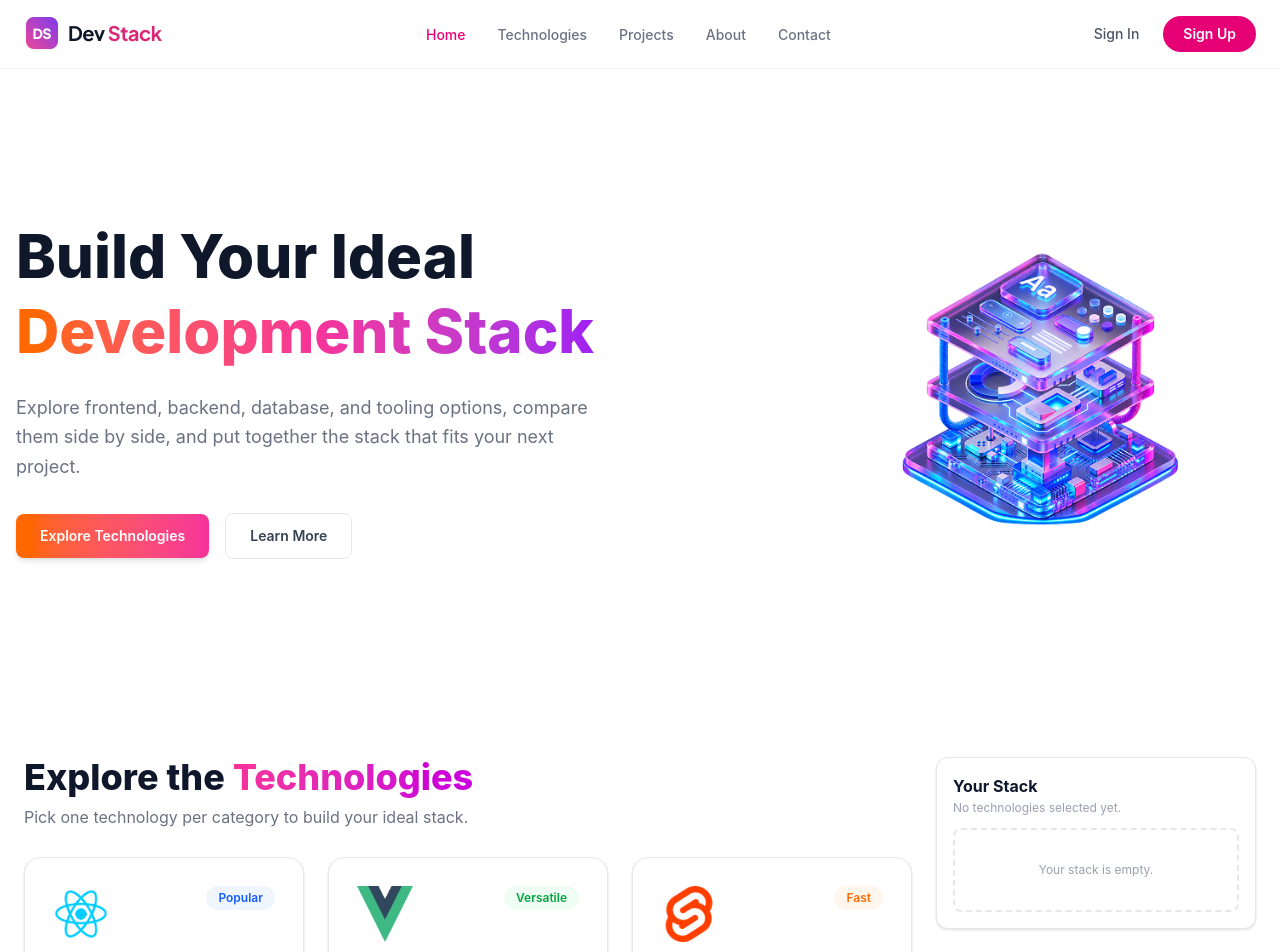
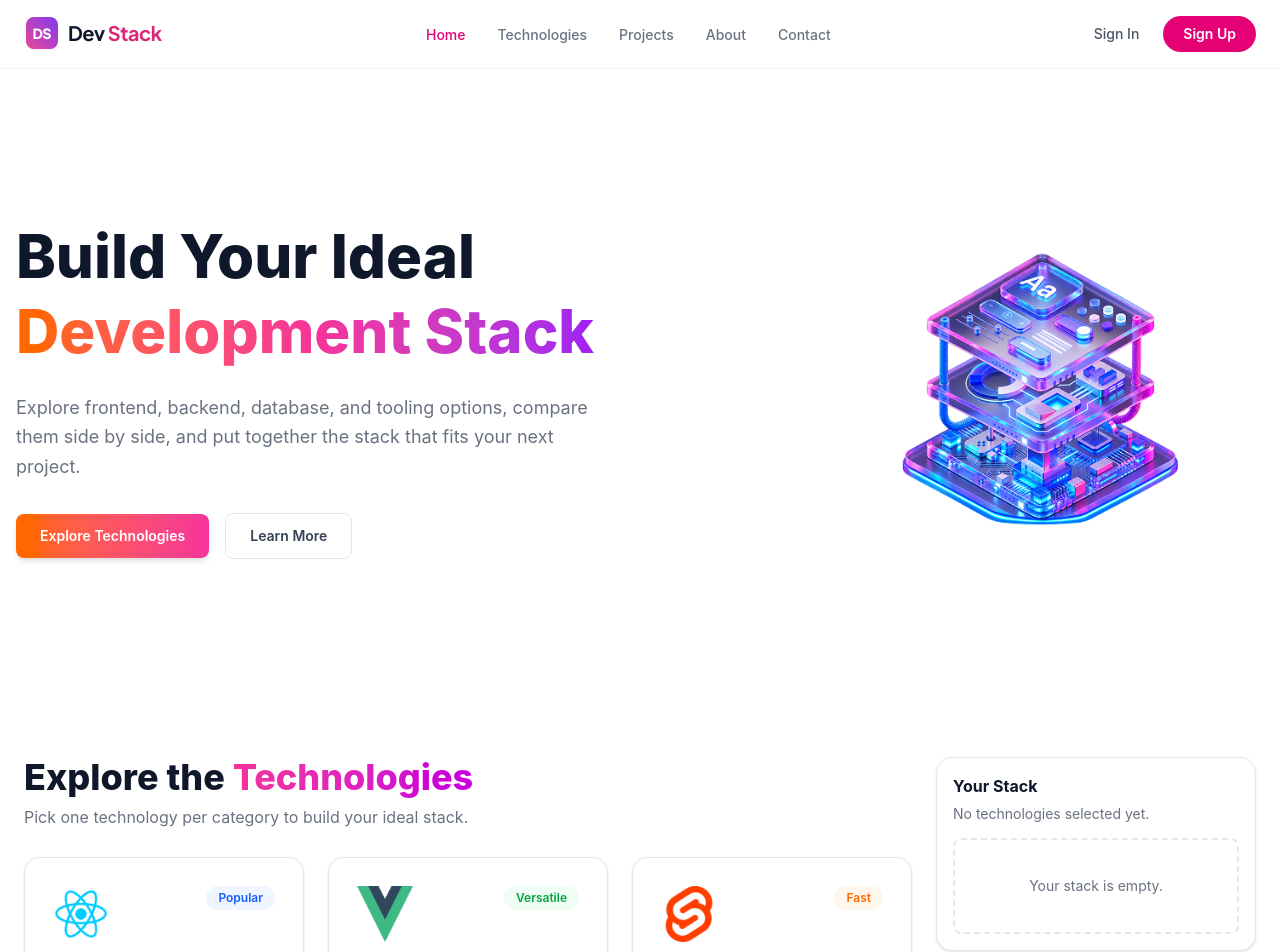
Before and after one commit to Pollab-Das/B14-A5-Dev-Stack, a React (Vite) app: page / in a window 1280 px wide. Shown: the top 952 px of the page. Built offline with nearby package versions, Linux system fonts and the light colour scheme.

Commit message:
your stack sticky

```diff
--- a/src/components/TechCard.tsx
+++ b/src/components/TechCard.tsx
@@ -37,8 +37,13 @@ const TechCard = ({ tech, isSelected, onAdd }: TechCardProps) => {
         {tech.description}
       </p>
 
+
+
       {/* Meta + Button (নিচে পিন করা) */}
       <div className="mt-auto pt-6">
+
+        {/* Divider line — হালকা বর্ডার */}
+        <div className="mb-4 border-t border-gray-300" />
         {/* Meta row — ডানে স্পষ্ট গ্যাপ (pr-2) যোগ করা হয়েছে */}
         <div className="flex items-center gap-2 pr-1 text-sm">
           {/* Left: Category badge */}
--- a/src/components/YourStack.tsx
+++ b/src/components/YourStack.tsx
@@ -13,24 +13,24 @@ const YourStack = ({
   onRemoveAll,
 }: YourStackProps) => {
   return (
-    <div className="h-fit rounded-xl border border-gray-200 bg-white p-4 shadow-sm">
+    <div className="sticky top-24 h-fit max-h-[calc(100vh-120px)] overflow-y-auto rounded-2xl border border-gray-200 bg-white p-4 shadow-sm">
       <h3 className="text-base font-bold text-slate-900">Your Stack</h3>
 
       {/* Count text */}
       {selectedTechs.length === 0 ? (
-        <p className="mt-0.5 text-xs text-gray-400">
+        <p className="mt-1.5 text-sm text-gray-500">
           No technologies selected yet.
         </p>
       ) : (
-        <p className="mt-0.5 text-xs text-gray-400">
+        <p className="mt-0.5 text-sm text-gray-500">
           {selectedTechs.length} Technology Selected
         </p>
       )}
 
       {/* Empty state */}
       {selectedTechs.length === 0 ? (
-        <div className="mt-3 flex items-center justify-center rounded-lg border-2 border-dashed border-gray-200 py-8">
-          <p className="text-xs text-gray-400">Your stack is empty.</p>
+        <div className="mt-3.5 flex items-center justify-center rounded-lg border-2 border-dashed border-gray-200 py-9">
+          <p className="text-sm text-gray-500">Your stack is empty.</p>
         </div>
       ) : (
         <>
@@ -46,7 +46,7 @@ const YourStack = ({
                     <p className="text-xs font-bold text-slate-900">
                       {tech.name}
                     </p>
-                    <p className="text-[10px] text-gray-400">
+                    <p className="text-[10px] text-gray-500">
                       {tech.category}
                     </p>
                   </div>
@@ -55,7 +55,7 @@ const YourStack = ({
                   onClick={() => onRemove(tech.id)}
                   className="text-gray-400 transition hover:text-red-500"
                 >
-                  <IoClose size={16} />
+                  <IoClose size={20} />
                 </button>
               </div>
             ))}
@@ -64,7 +64,7 @@ const YourStack = ({
           {/* Remove All */}
           <button
             onClick={onRemoveAll}
-            className="mt-4 w-full rounded-lg border border-red-300 py-2 text-xs font-semibold text-red-500 transition hover:bg-red-50"
+            className="mt-5 w-full rounded-lg border border-red-500 py-3 text-sm font-semibold text-red-500 transition hover:bg-red-50"
           >
             Remove All
           </button>
```
